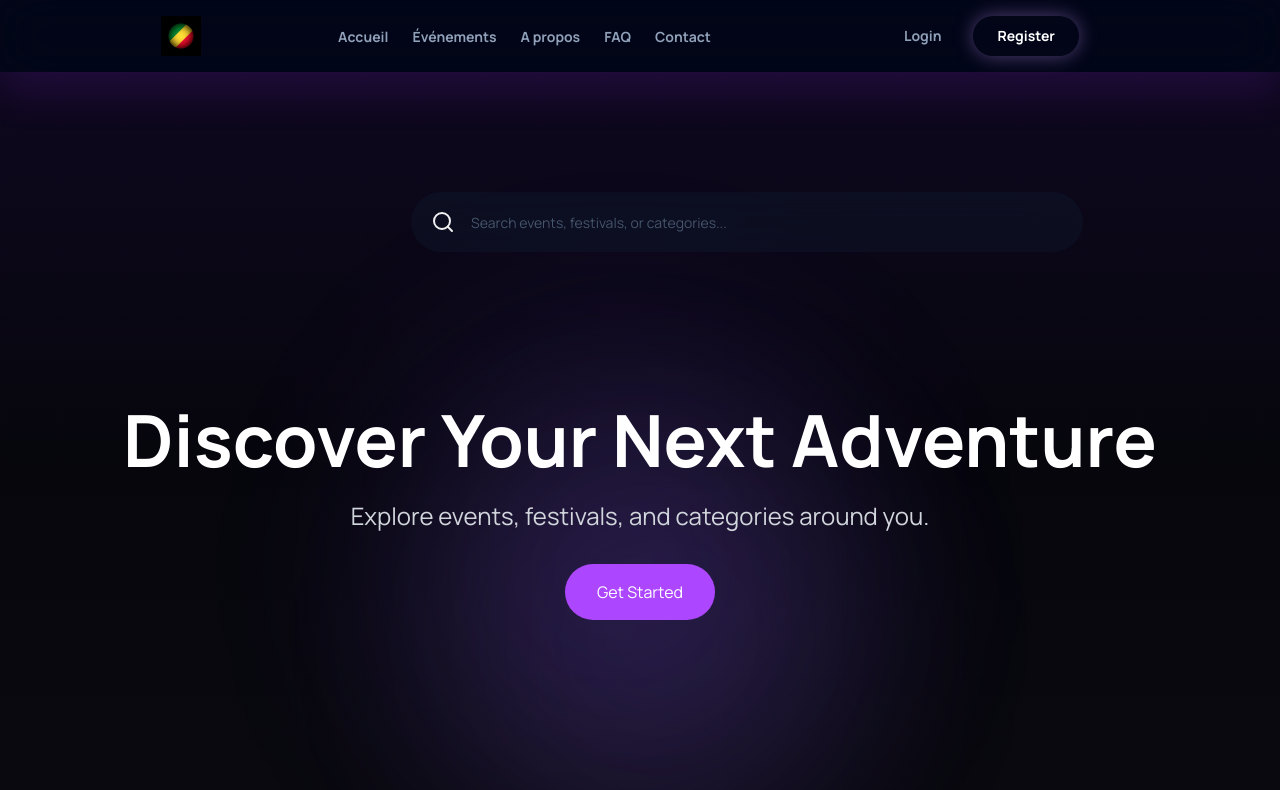
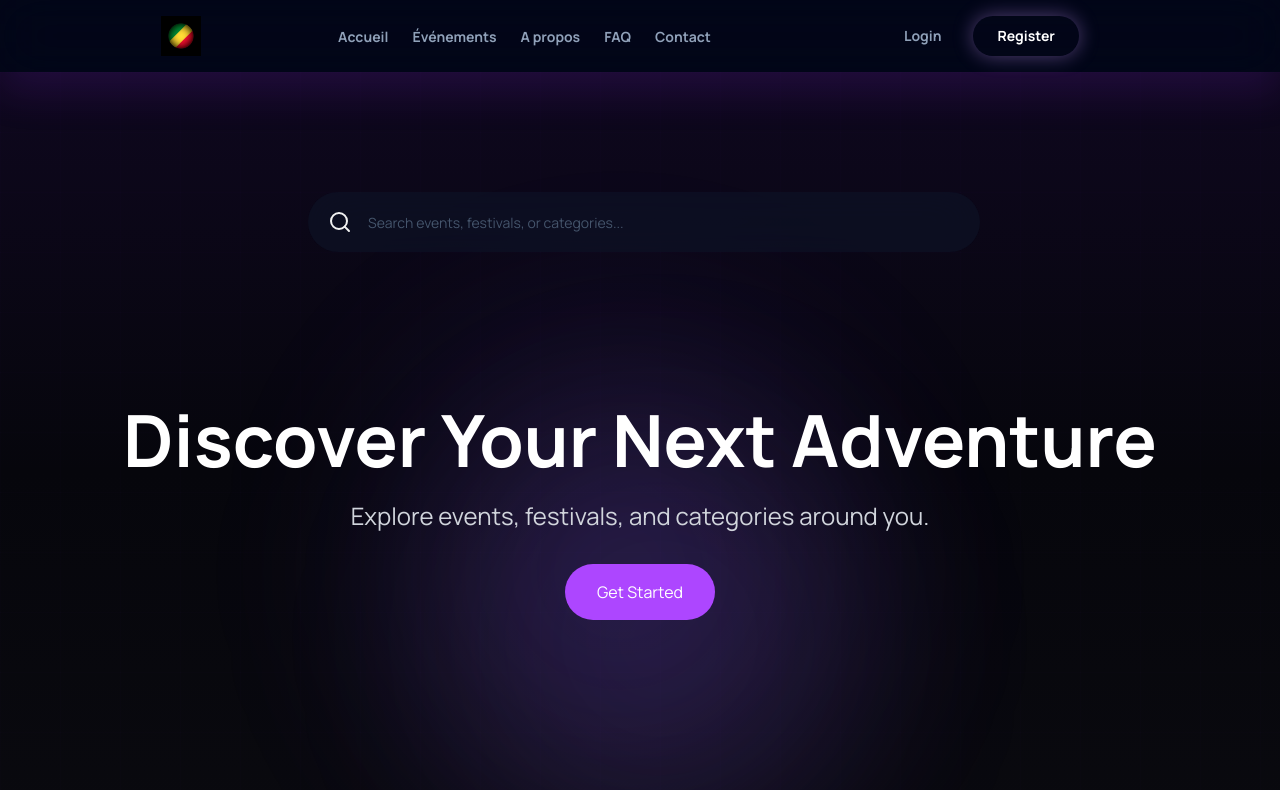
Before and after one commit to Zeno-Solutions/congo-sphere, a Next.js app: page / in a window 1280 px wide. Shown: the top 790 px of the page. Built offline with nearby package versions, Linux system fonts and the light colour scheme.

Commit message:
amelioration de la bar de recherche

```diff
--- a/components/Hero/Hero.tsx
+++ b/components/Hero/Hero.tsx
@@ -49,7 +49,7 @@ export default function Hero() {
 
       {/* <!-- Scroll Indicator --> */}
       <div
-        className="absolute bottom-8 left-1/2 transform -translate-x-1/2"
+        className="hidden md:block md:absolute bottom-8 left-1/2 transform -translate-x-1/2"
         style={{ animation: "float 2s ease-in-out infinite" }}
       >
         <div className="w-8 h-12 rounded-full border-2 border-white/20 flex justify-center pt-2">
--- a/components/SearchBar/SearchBar.tsx
+++ b/components/SearchBar/SearchBar.tsx
@@ -1,22 +1,31 @@
-"use client"
-import React from 'react'
-import { Search } from 'lucide-react';
+"use client";
+import React from "react";
+import { Search } from "lucide-react";
 type SearchBarProps = {
-    onChange?: (value: string) => void
-    placeholder: string
+  onChange?: (value: string) => void;
+  placeholder: string;
+  className?: string;
+};
+export default function SearchBar({
+  onChange,
+  placeholder,
+  className,
+}: SearchBarProps) {
+  return (
+    <div
+      className={`mb-50 z-10 w-full absolute  top-15 md:top-30 mx-auto px-20 left-1 ${className || ""}`}
+    >
+      <div className="relative border-none md:max-w-2xl  mx-auto">
+        <span className="material-symbols-outlined z-10 absolute left-5 top-1/2 transform -translate-y-1/2 ">
+          <Search color="#f1f1f1" />
+        </span>
+        <input
+          className=" w-full h-10 md:h-15 rounded-[45px] bg-slate-900/50 backdrop-blur-xl border-none py-3 pl-15 pr-4 text-sm text-white outline-none focus:ring-#fcf8ff focus:ring-offset-1 focus:ring-offset-slate-900/5 bg-surface-container-low border focus:outline-none text-on-surface focus:ring-2 focus:ring-primary/50 transition-all placeholder:text-slate-600"
+          placeholder={placeholder}
+          type="text"
+          onChange={(e) => onChange?.(e.target.value)}
+        />
+      </div>
+    </div>
+  );
 }
-export default function SearchBar({ onChange, placeholder }: SearchBarProps) {
-    return (
-
-        <div className="mb-50 z-10 w-full absolute top-30 mx-auto px-20">
-            <div className="relative border-none max-w-2xl mx-auto">
-                <span
-                    className="material-symbols-outlined z-10 absolute left-5 top-1/2 transform -translate-y-1/2 "><Search color='#f1f1f1' /></span>
-                <input
-                    className=" w-full h-15 rounded-[45px] bg-slate-900/50 backdrop-blur-xl border-none py-3 pl-15 pr-4 text-sm text-white outline-none focus:ring-#fcf8ff focus:ring-offset-1 focus:ring-offset-slate-900/5 bg-surface-container-low border focus:outline-none text-on-surface focus:ring-2 focus:ring-primary/50 transition-all placeholder:text-slate-600"
-                    placeholder={placeholder} type="text" onChange={(e) => onChange?.(e.target.value)} />
-            </div>
-        </div>
-
-    )
-}
```
